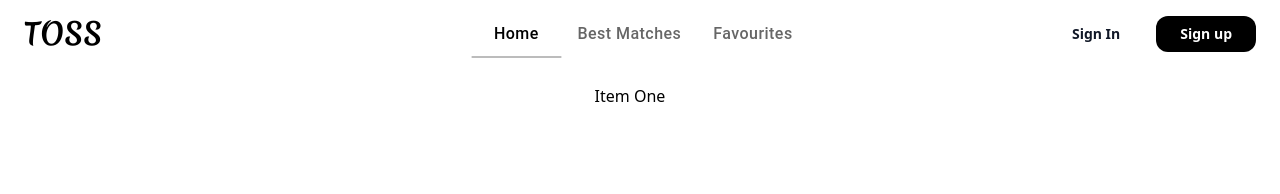
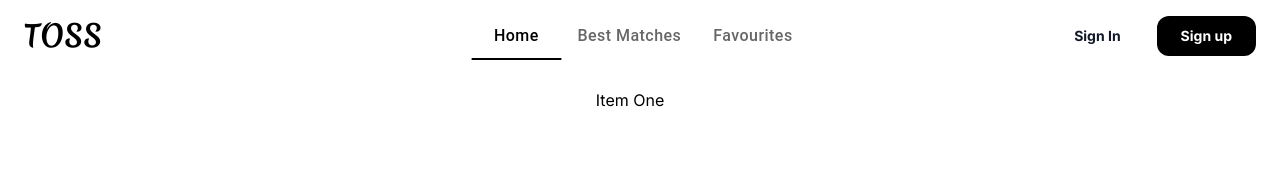
Before and after one commit to SHABIN-K/Brainwave, a Next.js app: page / in a window 1280 px wide. Shown: the top 194 px of the page. Built offline with nearby package versions, Linux system fonts and the light colour scheme.

Commit message:
style(focus) : styled pading of main btns and add a body font

```diff
--- a/app/(root)/layout.jsx
+++ b/app/(root)/layout.jsx
@@ -1,7 +1,10 @@
 import { Toaster } from "sonner";
+import { Inter } from "next/font/google";
 
 import "../globals.css";
 import MuiProvider from "@/components/provider/MuiProvider";
+
+const inter = Inter({ subsets: ["latin"] });
 
 export const metadata = {
   title: "Toss",
@@ -11,7 +14,7 @@ export const metadata = {
 export default function RootLayout({ children }) {
   return (
     <html lang="en">
-      <body className="bg-[#fff] min-h-screen">
+      <body className={`bg-[#fff] min-h-screen ${inter.className}`}>
         <MuiProvider>
           <Toaster richColors closeButton position="top-center" />
           {children}
--- a/components/navigation/Navbar.jsx
+++ b/components/navigation/Navbar.jsx
@@ -19,10 +19,10 @@ const Navbar = () => {
           <TabsPanel />
         </div>
         <div className="hidden sm:inline-block">
-          <button className="md:ml-auto md:mr-3 py-2 px-6 bg-bgColor-main hover:bg-gray-300 text-sm text-gray-900 font-bold  rounded-xl transition duration-200">
+          <button className="md:ml-auto md:mr-3 py-2.5 px-6 bg-bgColor-main hover:bg-gray-300 text-sm text-gray-900 font-bold  rounded-xl transition duration-200">
             Sign In
           </button>
-          <button className=" py-2 px-6 bg-bgColor-primary hover:bg-gray-700 text-sm text-textColor-primary font-bold rounded-xl transition duration-200">
+          <button className=" py-2.5 px-6 bg-bgColor-primary hover:bg-gray-700 text-sm text-textColor-primary font-bold rounded-xl transition duration-200">
             Sign up
           </button>
         </div>
--- a/components/ui/Tabs.jsx
+++ b/components/ui/Tabs.jsx
@@ -39,8 +39,8 @@ export default function TabsPanel() {
         value={tabValue}
         onChange={handleChange}
         textColor="primary"
-        indicatorColor="secondary"
-        aria-label="secondary tabs example"
+        indicatorColor="primary"
+        aria-label="navbar tabs "
       >
         {Object.keys(tabItems).map((key) => {
           const item = tabItems[key];
```
